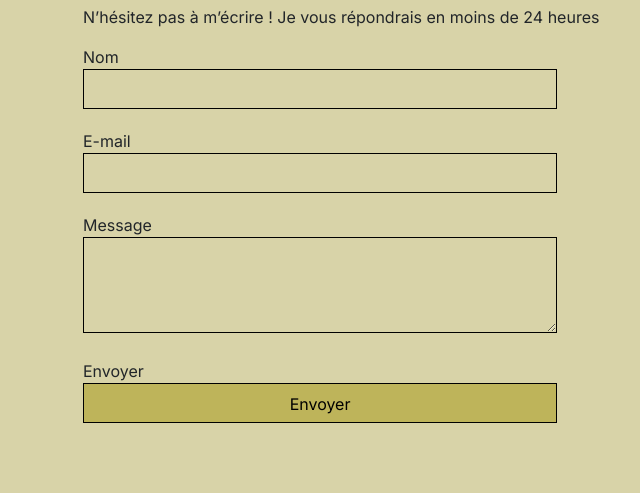
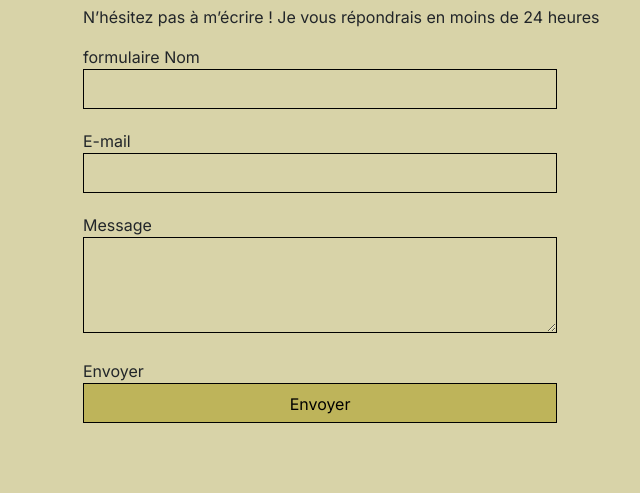
Before and after one commit to Leroyg-11/ninacarducci.github.io-main, a plain HTML site: page index.html in a window 1280 px wide. Shown: the part 2810-3303 px from the top of the page, 29-669 px from the left. Drawn offline with nearby package versions, Linux system fonts and the light colour scheme; a script that the page names is missing.

Commit message:
test again

```diff
--- a/index.html
+++ b/index.html
@@ -421,7 +421,8 @@
               heures
             </p>
             <form action="" method="post">
-              <label for="form">
+              <label for="form"
+                >formulaire
                 <label for="nom">Nom</label>
                 <input type="text" name="nom" id="nom" />
 
```
